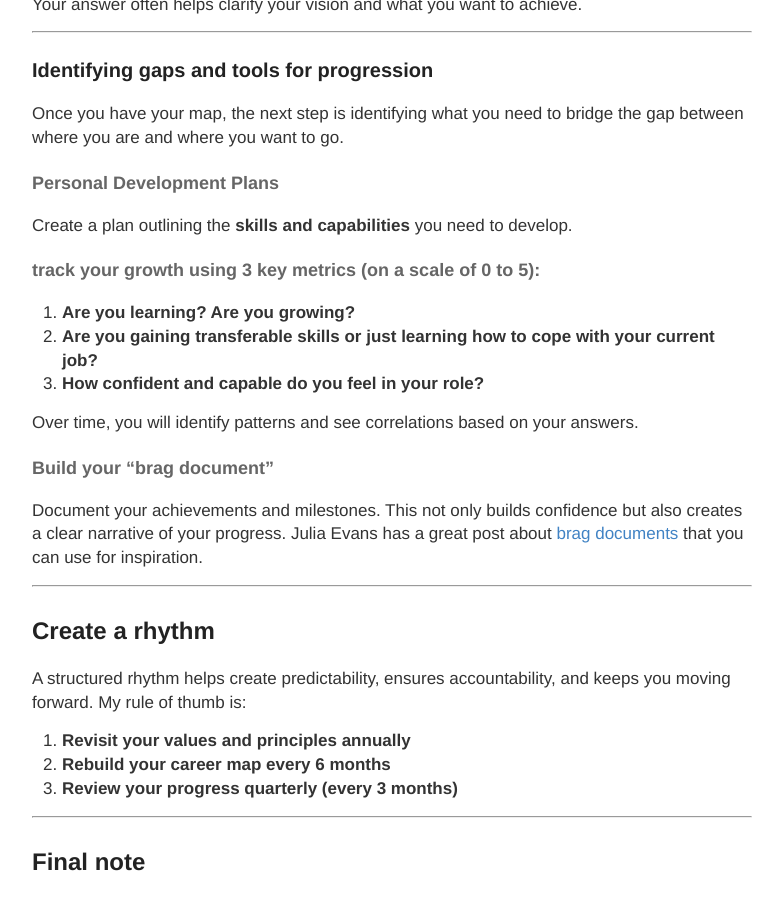
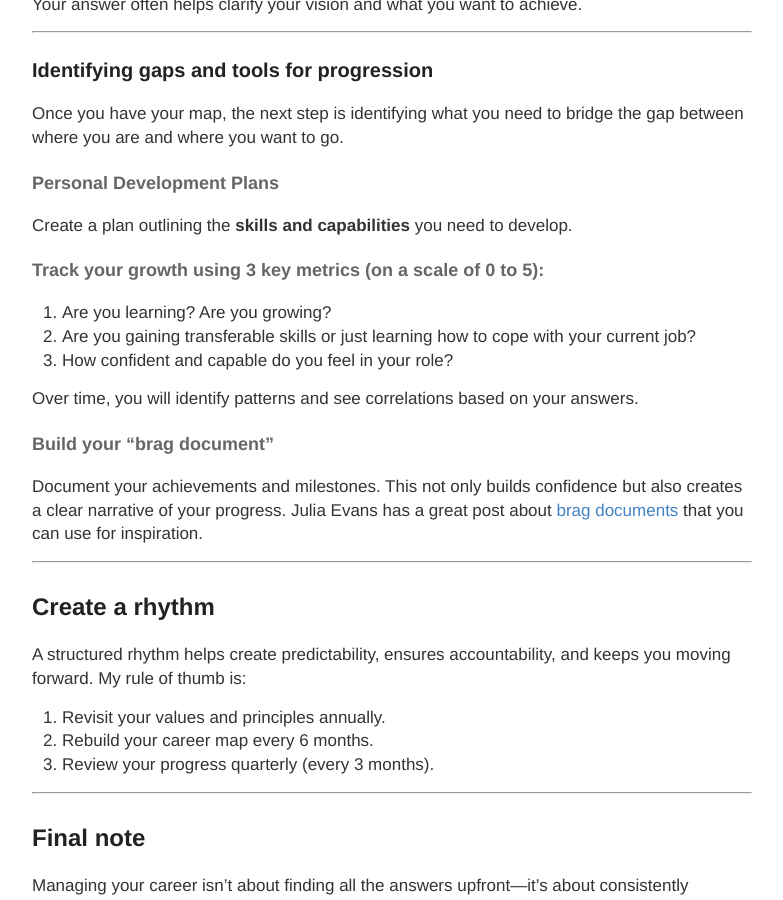
Before and after one commit to vtorosyan/vtorosyan.github.io, a Jekyll site: the page built from _posts/2024/2024-11-19-managing-growth-career.md, in a window 1280 px wide and 900 px high, scrolled down 1784 px. Shown: the whole window, without its empty margins (248-1031 px from the left). Built offline with Jekyll 4.4.1, drawn with Linux system fonts in a browser that asks for light colours; comment, search, counter and statistics services are not loaded.

Commit message:
Editing and formatting

```diff
--- a/_posts/2024/2024-11-19-managing-growth-career.md
+++ b/_posts/2024/2024-11-19-managing-growth-career.md
@@ -25,7 +25,7 @@ It’s important to note that the answers to these steps will evolve over time.
 
 ### Understanding your values and principles
 
-The first step in owning your career is understanding what truly matters to you. A helpful tool for this is Brené Brown’s **[Living Into Our Values](https://brenebrown.com/resources/living-into-our-values/)** exercise.
+The first step in owning your career is understanding what truly matters to you. A helpful tool for this is Brené Brown’s [Living Into Our Values](https://brenebrown.com/resources/living-into-our-values/) exercise.
 
 I highly encourage calibrating this exercise with a manager, mentor, peer, or friend. This builds self-awareness and establishes a foundation for future collaboration and decision-making.
 
@@ -74,11 +74,11 @@ Once you have your map, the next step is identifying what you need to bridge the
 #### Personal Development Plans
 Create a plan outlining the **skills and capabilities** you need to develop.
 
-#### track your growth using 3 key metrics (on a scale of 0 to 5):
+#### Track your growth using 3 key metrics (on a scale of 0 to 5):
 
-1. **Are you learning? Are you growing?**
-2. **Are you gaining transferable skills or just learning how to cope with your current job?**
-3. **How confident and capable do you feel in your role?**
+1. Are you learning? Are you growing?
+2. Are you gaining transferable skills or just learning how to cope with your current job?
+3. How confident and capable do you feel in your role?
 
 Over time, you will identify patterns and see correlations based on your answers.
 
@@ -92,9 +92,9 @@ Document your achievements and milestones. This not only builds confidence but a
 
 A structured rhythm helps create predictability, ensures accountability, and keeps you moving forward. My rule of thumb is:
 
-1. **Revisit your values and principles annually**
-2. **Rebuild your career map every 6 months**
-3. **Review your progress quarterly (every 3 months)**
+1. Revisit your values and principles annually.
+2. Rebuild your career map every 6 months.
+3. Review your progress quarterly (every 3 months).
 
 ---
 
```
